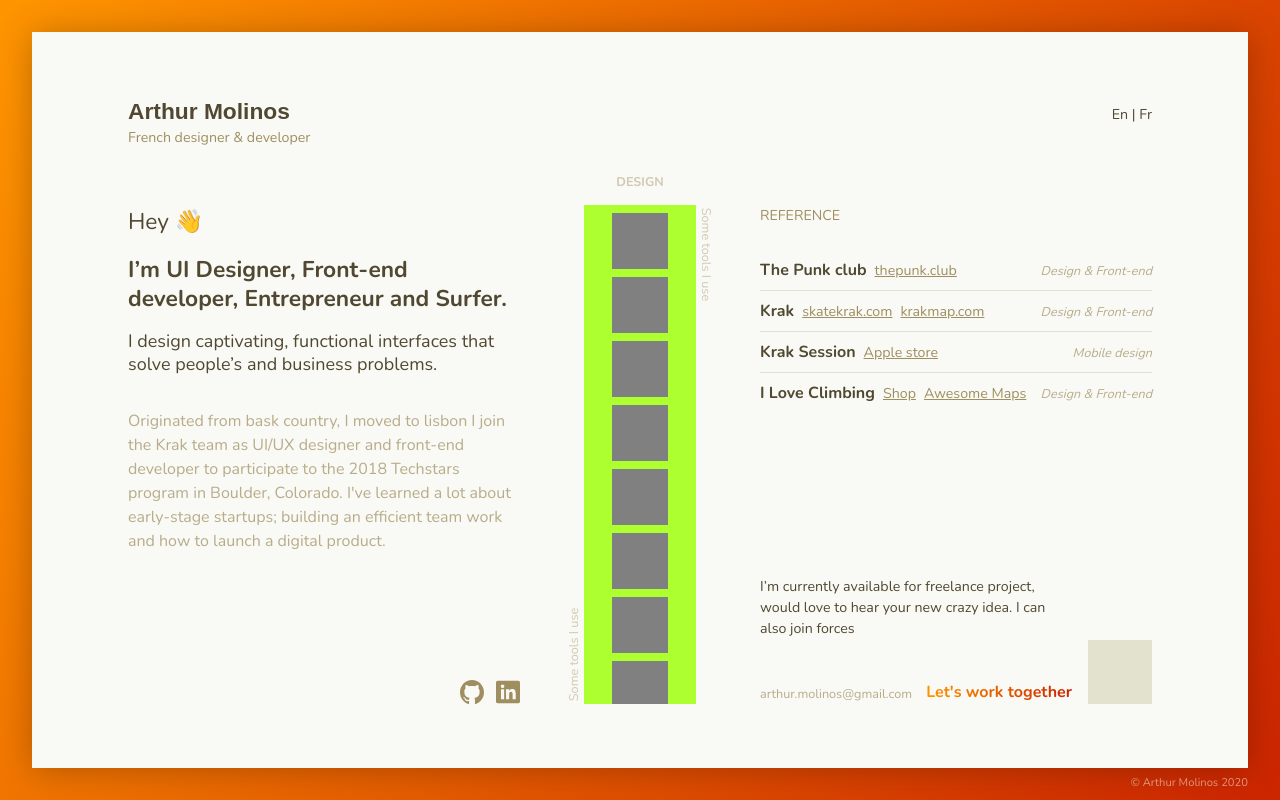
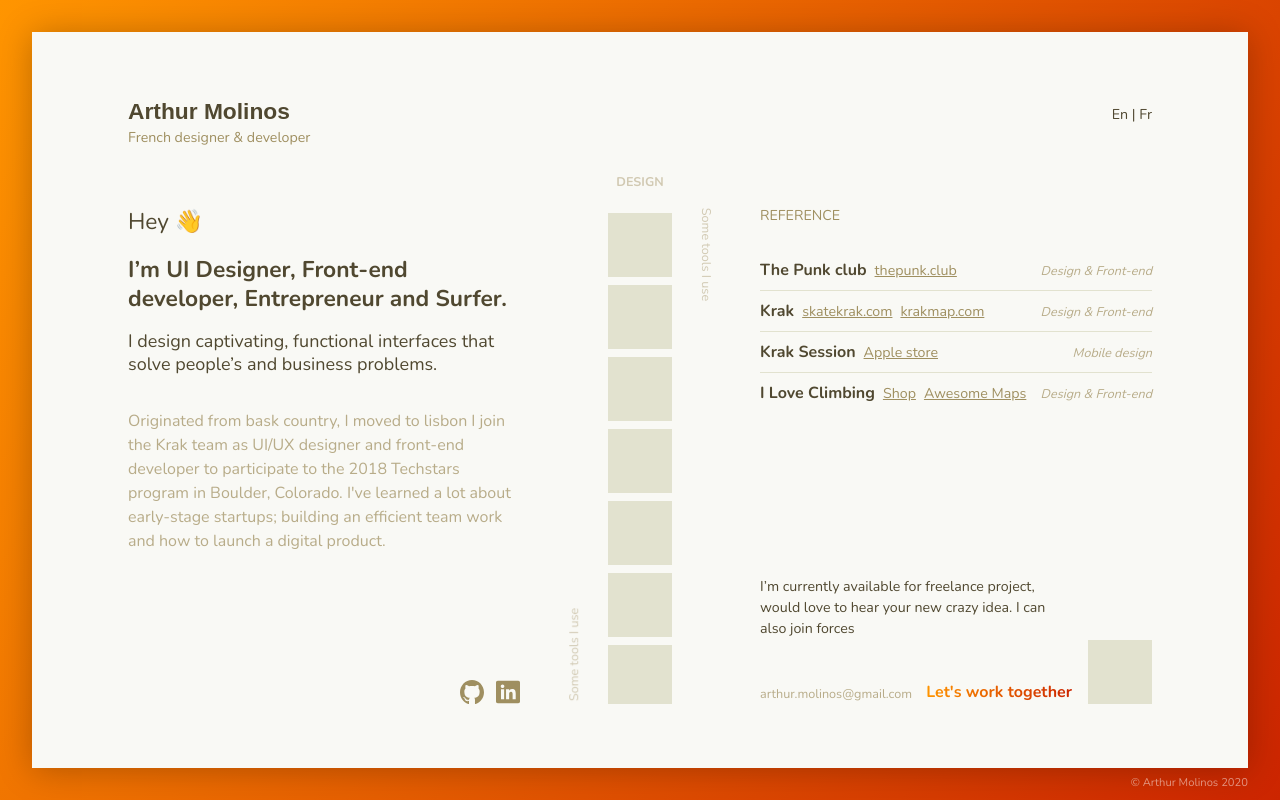
Before and after one commit to cparthur/portfolio, a Next.js app: page / in a window 1280 px wide. Built offline with nearby package versions, Linux system fonts and the light colour scheme.

Commit message:
:construction: add overflow scroll + remove green bg on Tools

```diff
--- a/components/landing/Tools.tsx
+++ b/components/landing/Tools.tsx
@@ -35,15 +35,14 @@
 
 const ScrollContainer = styled.div`
     max-height: 100%;
-    background-color: greenyellow;
-    overflow: hidden;
+    overflow-y: scroll;
 `;
 
 const Tool = styled.div`
-    width: 3.5rem;
-    height: 3.5rem;
+    width: 4rem;
+    height: 4rem;
     margin: 0.5rem auto;
-    background-color: gray;
+    background-color: ${({ theme }) => theme.colors.bg.sec};
 `;
 
 const AsideText = styled.p`
```
